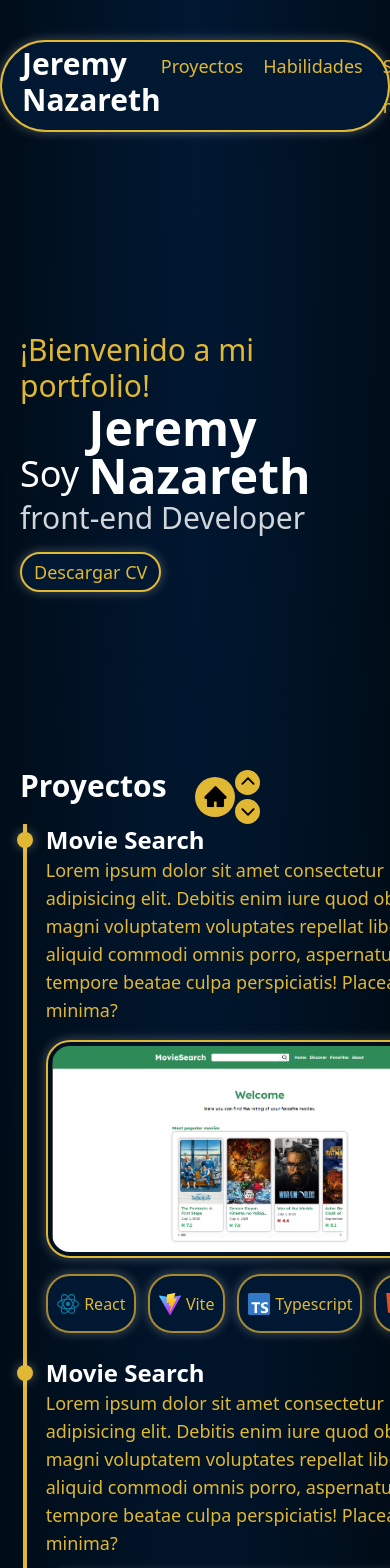
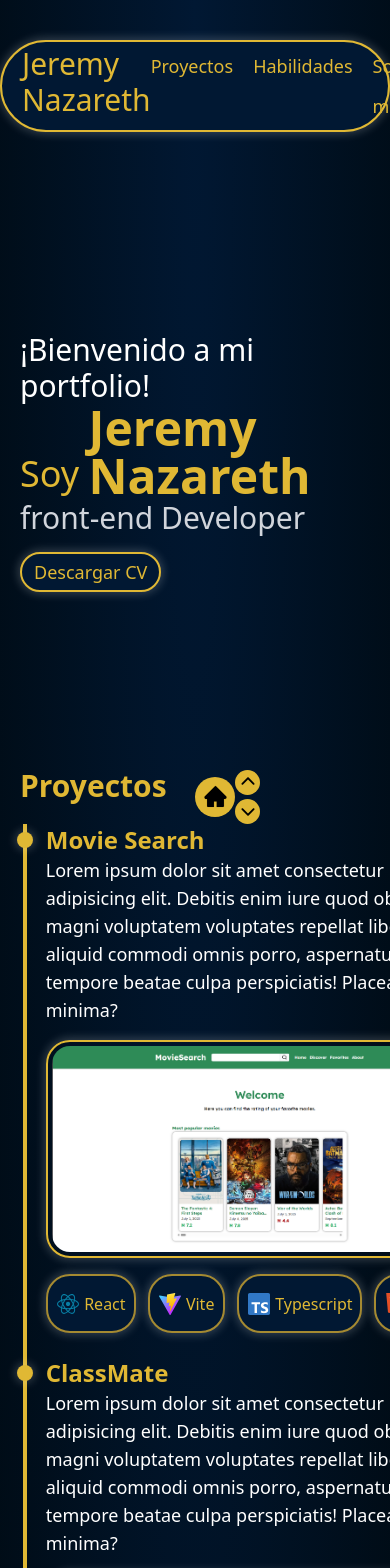
Before and after one commit to JeremyNazareth/portfolio, a Next.js app: page / in a window 390 px wide. Shown: the top 1568 px of the page. Built offline with nearby package versions, Linux system fonts and the light colour scheme; a web font is replaced by a local one.

Commit message:
docs: add Classmate Project

```diff
--- a/app/globals.css
+++ b/app/globals.css
@@ -62,7 +62,7 @@ html {
 body {
   background: radial-gradient(ellipse at top,var(--color-primary), #00090F);
   font-family: var(--font-primary);
-  color: var(--color-secondary);
+  color: white;
 }
 
 section {
--- a/app/layout.tsx
+++ b/app/layout.tsx
@@ -22,8 +22,8 @@ export default function RootLayout({
   return (
     <html lang="en">
       <body>
-        <header id="header" className="shadow-primary bg-primary px-5 py-1 my-10 lg:max-w-5xl md:max-w-2xl mx-auto flex justify-between rounded-full border-2">
-          <a className="text-3xl font-semibold text-white" href="#home">Jeremy Nazareth</a>
+        <header id="header" className="shadow-primary bg-primary text-secondary px-5 py-1 my-10 lg:max-w-5xl md:max-w-2xl mx-auto flex justify-between rounded-full border-2">
+          <a className="text-3xl font-medium text-secondary" href="#home">Jeremy Nazareth</a>
 
           <nav className="flex text-lg/10 font-medium gap-5">
             <a href="#projects">Proyectos</a>
--- a/app/page.tsx
+++ b/app/page.tsx
@@ -7,8 +7,8 @@ export default function Page(){
         <section id="home" className="pt-40 scroll-m-80">
             <h1 className="text-3xl">¡Bienvenido a mi portfolio!</h1>
             <div className="flex text-5xl items-end">
-                <p className="flex-initial leading-13 text-4xl text-white">Soy&nbsp;</p>
-                <p className="text-5xl text-white font-semibold flex-initial sm:text-6xl">Jeremy Nazareth</p>
+                <p className="flex-initial leading-13 text-4xl text-secondary">Soy&nbsp;</p>
+                <p className="text-5xl text-secondary font-semibold flex-initial sm:text-6xl">Jeremy Nazareth</p>
             </div>
             <p className="text-3xl text-gray-300">front-end Developer</p>
             <button className="border-secondary text-secondary bg-primary border-2 px-3 py-1 rounded-full my-4 shadow-primary text-lg">Descargar CV</button>
@@ -23,7 +23,7 @@ export default function Page(){
         </div>
 
         <section id="projects" className="projects-section">
-            <h1 className="text-3xl font-semibold text-white">Proyectos</h1>
+            <h1 className="text-3xl font-semibold text-secondary">Proyectos</h1>
             <div className="projects-container flex mt-5">
 
                 <div className="projects">
@@ -37,11 +37,11 @@ export default function Page(){
                         </div>
                         <div>
                             <header>
-                                <h1 className="text-2xl font-semibold text-white"> Movie Search</h1>
+                                <h1 className="text-2xl font-semibold text-secondary"> Movie Search</h1>
                                 <p className="text-lg">Lorem ipsum dolor sit amet consectetur adipisicing elit. Debitis enim iure quod obcaecati magni voluptatem voluptates repellat libero aliquid commodi omnis porro, aspernatur soluta tempore beatae culpa perspiciatis! Placeat, minima?</p>
                             </header>
 
-                            <img className="border-2 rounded-3xl p-1 my-4 w-md shadow-primary" src="movieSearch_Project.png" alt="" />
+                            <img className="border-2 text-secondary rounded-3xl p-1 my-4 w-md shadow-primary" src="movieSearch_Project.png" alt="" />
                             <ul className="flex gap-3 mt-3 mb-6">
                                 <li className="badge items-center">
                                     <img className="badgeIcon" src="React_light.svg" alt="" />
@@ -72,7 +72,7 @@ export default function Page(){
                         </div>
                         <div>
                             <header>
-                                <h1 className="text-2xl font-semibold text-white"> Movie Search</h1>
+                                <h1 className="text-2xl font-semibold text-secondary"> ClassMate</h1>
                                 <p className="text-lg">Lorem ipsum dolor sit amet consectetur adipisicing elit. Debitis enim iure quod obcaecati magni voluptatem voluptates repellat libero aliquid commodi omnis porro, aspernatur soluta tempore beatae culpa perspiciatis! Placeat, minima?</p>
                             </header>
 
```
